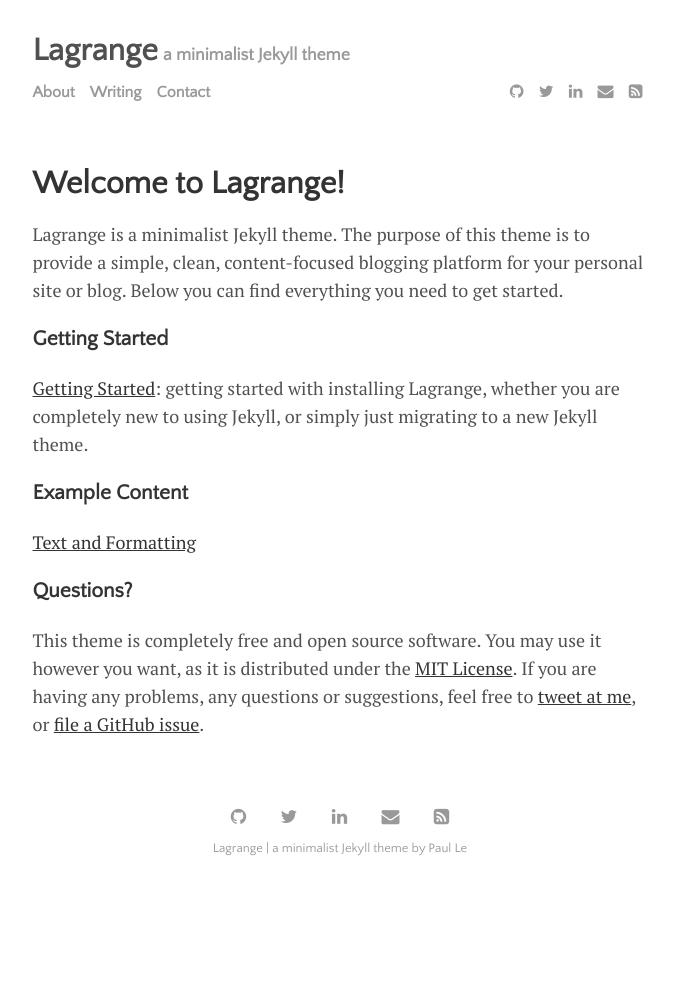
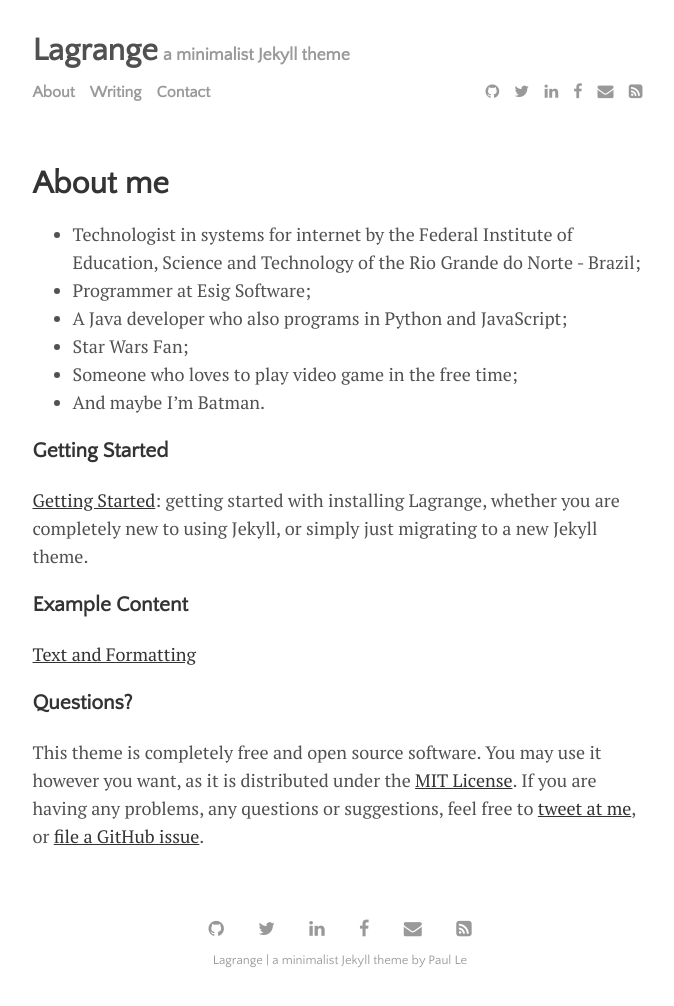
Before and after one commit to Hallessandro/Hallessandro.github.io, a Jekyll site: the page built from menu/about.md, in a window 1280 px wide. Shown: the whole page, without its empty margins (300-974 px from the left). Built offline with Jekyll 4.4.1, drawn with Linux system fonts in a browser that asks for light colours; before the commit the page ends 900 px from its top, so only the background shows below that.

Commit message:
Atualizando arquivos

```diff
--- a/menu/about.md
+++ b/menu/about.md
@@ -1,9 +1,15 @@
 ---
 layout: page
-title: Welcome to Lagrange!
+title: About me
 ---
 
-Lagrange is a minimalist Jekyll theme. The purpose of this theme is to provide a simple, clean, content-focused blogging platform for your personal site or blog. Below you can find everything you need to get started.
+
+* Technologist in systems for internet by the Federal Institute of Education, Science and Technology of the Rio Grande do Norte - Brazil;
+* Programmer at Esig Software;
+* A Java developer who also programs in Python and JavaScript;
+* Star Wars Fan;
+* Someone who loves to play video game in the free time;
+* And maybe I'm Batman.
 
 ### Getting Started
 
```
Also changed, not shown: _data/settings.yml (+5 -4 lines).
